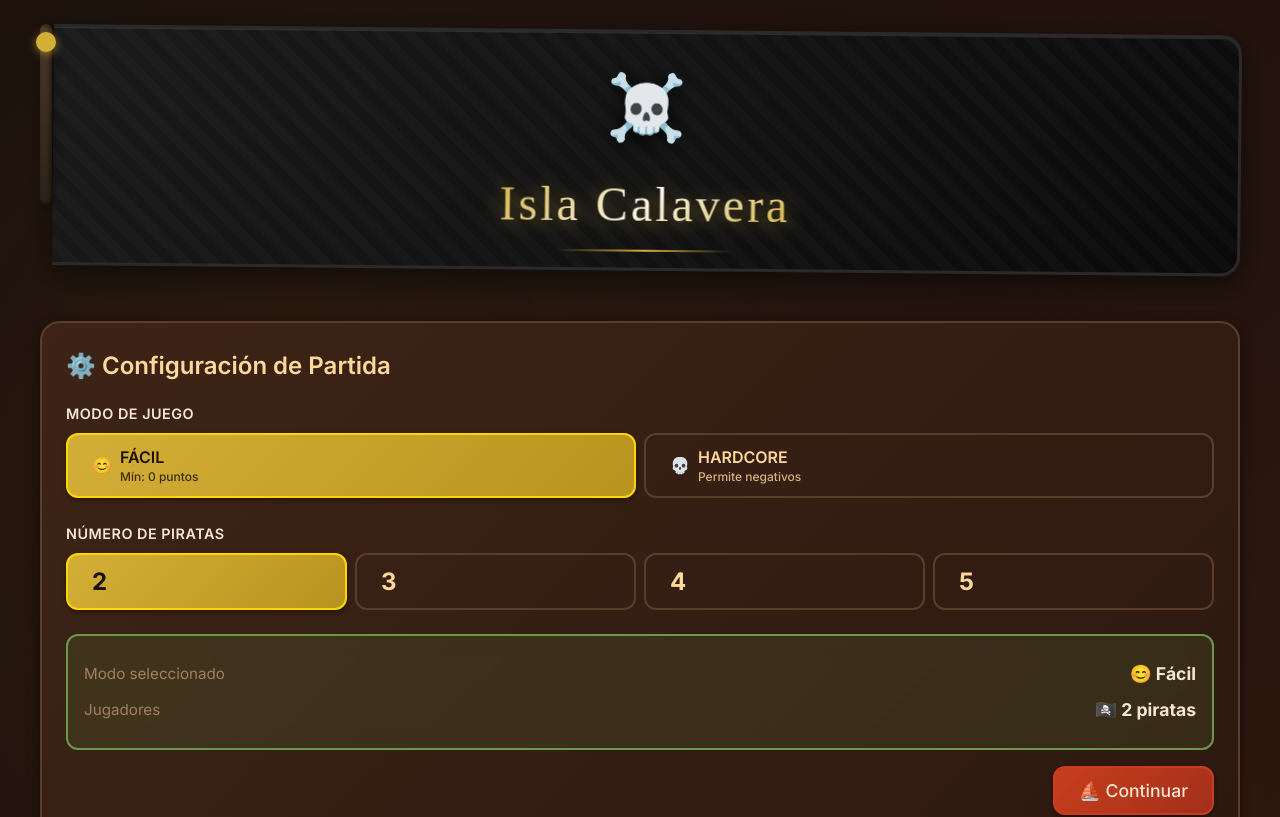
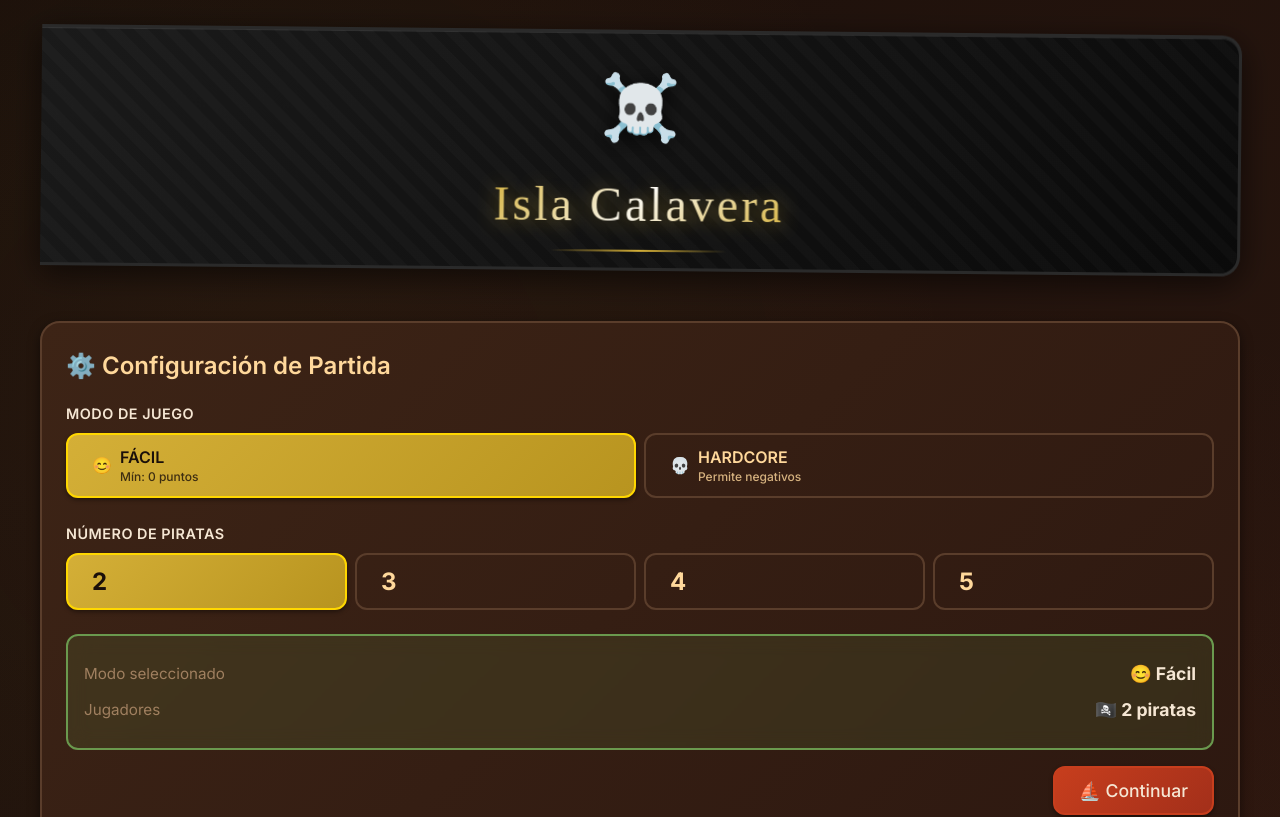
Before and after one commit to Edu095/isla-calavera_react, a React (Vite) app: page / in a window 1280 px wide. Shown: the top 817 px of the page. Built offline with nearby package versions, Linux system fonts and the light colour scheme; a web font is replaced by a local one.

Commit message:
Remove flag pole from pirate flag header

```diff
--- a/src/App.jsx
+++ b/src/App.jsx
@@ -46,7 +46,6 @@ export default function App(){
       <div className="container">
         {showHeader && (
           <header className="pirate-flag-header">
-            <div className="flag-pole"></div>
             <div className="pirate-flag">
               <div className="flag-content">
                 <div className="skull-icon">☠️</div>
```
